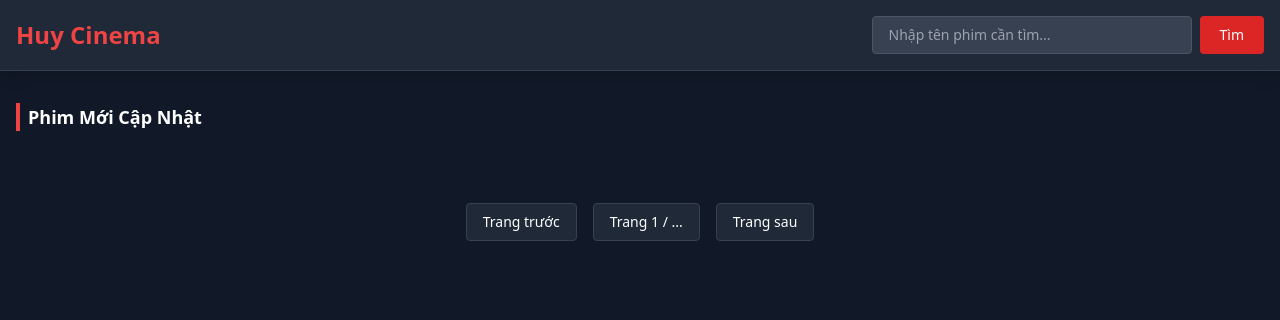
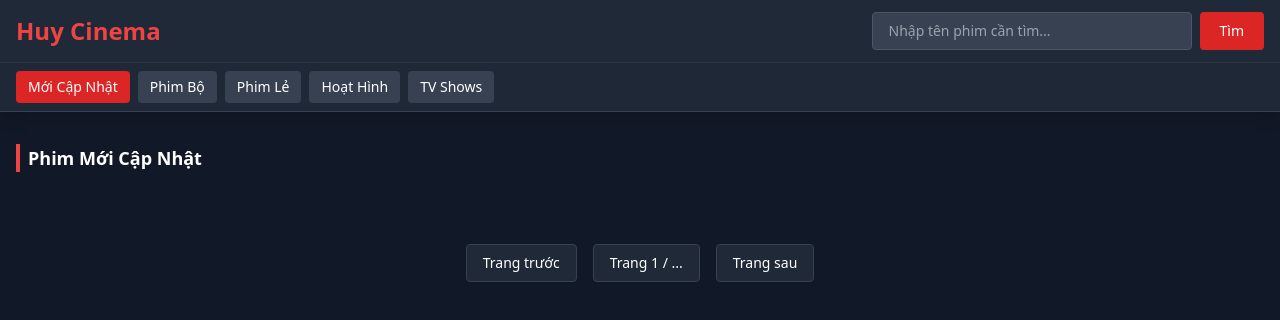
Before and after one commit to truongduchuy09/huy-cinema, a website: page public/index.html in a window 1280 px wide. Both pictures are taken after a click on the element "Huy Cinema". Drawn offline with nearby package versions, Linux system fonts and the light colour scheme; no server answers.

Commit message:
Update index.html

```diff
--- a/public/index.html
+++ b/public/index.html
@@ -14,14 +14,26 @@
 </head>
 <body class="bg-gray-900 text-white font-sans">
 
-    <header class="bg-gray-800 sticky top-0 z-50 p-4 shadow-lg border-b border-gray-700">
-        <div class="container mx-auto flex flex-col sm:flex-row justify-between items-center gap-4">
+    <!-- HEADER + MENU DANH MỤC -->
+    <header class="bg-gray-800 sticky top-0 z-50 shadow-lg border-b border-gray-700">
+        <div class="container mx-auto px-4 py-3 flex flex-col sm:flex-row justify-between items-center gap-4">
             <h1 class="text-2xl font-bold text-red-500 cursor-pointer select-none hover:opacity-80 transition" onclick="goHome()">Huy Cinema</h1>
             <div class="flex w-full sm:w-auto gap-2">
                 <input type="text" id="searchInput" placeholder="Nhập tên phim cần tìm..." class="w-full sm:w-80 px-4 py-2 rounded bg-gray-700 border border-gray-600 focus:outline-none focus:border-red-500 text-sm">
                 <button onclick="searchMovie()" class="bg-red-600 hover:bg-red-700 px-5 py-2 rounded font-medium text-sm transition">Tìm</button>
             </div>
         </div>
+
+        <!-- THANH DANH MỤC PHIM -->
+        <nav class="bg-gray-800/90 border-t border-gray-700/50">
+            <div class="container mx-auto px-4 flex overflow-x-auto gap-2 py-2 scrollbar-hide text-sm">
+                <button onclick="selectCategory('all')" id="cat-all" class="cat-btn bg-red-600 px-3 py-1.5 rounded font-medium whitespace-nowrap transition">Mới Cập Nhật</button>
+                <button onclick="selectCategory('phim-bo')" id="cat-phim-bo" class="cat-btn bg-gray-700 hover:bg-gray-600 px-3 py-1.5 rounded font-medium whitespace-nowrap transition">Phim Bộ</button>
+                <button onclick="selectCategory('phim-le')" id="cat-phim-le" class="cat-btn bg-gray-700 hover:bg-gray-600 px-3 py-1.5 rounded font-medium whitespace-nowrap transition">Phim Lẻ</button>
+                <button onclick="selectCategory('hoat-hinh')" id="cat-hoat-hinh" class="cat-btn bg-gray-700 hover:bg-gray-600 px-3 py-1.5 rounded font-medium whitespace-nowrap transition">Hoạt Hình</button>
+                <button onclick="selectCategory('tv-shows')" id="cat-tv-shows" class="cat-btn bg-gray-700 hover:bg-gray-600 px-3 py-1.5 rounded font-medium whitespace-nowrap transition">TV Shows</button>
+            </div>
+        </nav>
     </header>
 
     <main class="container mx-auto px-4 py-8">
@@ -74,6 +86,8 @@
         const API_BASE = "/api";
         let currentPage = 1;
         let totalPages = 1;
+        let currentCategory = 'all'; // Default
+
         let hls = null;
         let currentPlaying = null;
         let saveTimeout = null;
@@ -81,23 +95,44 @@
         let currentMovieDetail = null;
         let currentServers = [];
 
+        const categoryNames = {
+            'all': 'Phim Mới Cập Nhật',
+            'phim-bo': 'Phim Bộ',
+            'phim-le': 'Phim Lẻ',
+            'hoat-hinh': 'Hoạt Hình',
+            'tv-shows': 'TV Shows'
+        };
+
         function goHome() {
             document.getElementById('searchInput').value = "";
             closePlayer();
+            selectCategory('all');
+        }
+
+        function selectCategory(cat) {
+            currentCategory = cat;
+
+            // Highlight nút active
+            document.querySelectorAll('.cat-btn').forEach(btn => {
+                btn.classList.replace('bg-red-600', 'bg-gray-700');
+            });
+            const activeBtn = document.getElementById(`cat-${cat}`);
+            if (activeBtn) activeBtn.classList.replace('bg-gray-700', 'bg-red-600');
+
             loadMovies(1);
         }
 
         async function loadMovies(page) {
             currentPage = page;
             document.getElementById('pageCurrent').innerText = `Trang ${currentPage} / ...`;
-            document.getElementById('sectionTitle').innerText = "Phim Mới Cập Nhật";
+            document.getElementById('sectionTitle').innerText = categoryNames[currentCategory] || "Danh Sách Phim";
             document.getElementById('pagination').classList.remove('hidden');
 
-            if (page === 1) renderHistory();
+            if (page === 1 && currentCategory === 'all') renderHistory();
             else document.getElementById('historySection').classList.add('hidden');
 
             try {
-                const res = await fetch(`${API_BASE}/movies?page=${page}`);
+                const res = await fetch(`${API_BASE}/movies?page=${page}&category=${currentCategory}`);
                 const data = await res.json();
 
                 if (data.status) {
@@ -351,7 +386,7 @@
             if (hls) hls.destroy();
             document.getElementById('playerSection').classList.add('hidden');
             currentPlaying = null;
-            if (currentPage === 1) renderHistory();
+            if (currentPage === 1 && currentCategory === 'all') renderHistory();
         }
 
         function changePage(step) {
```
